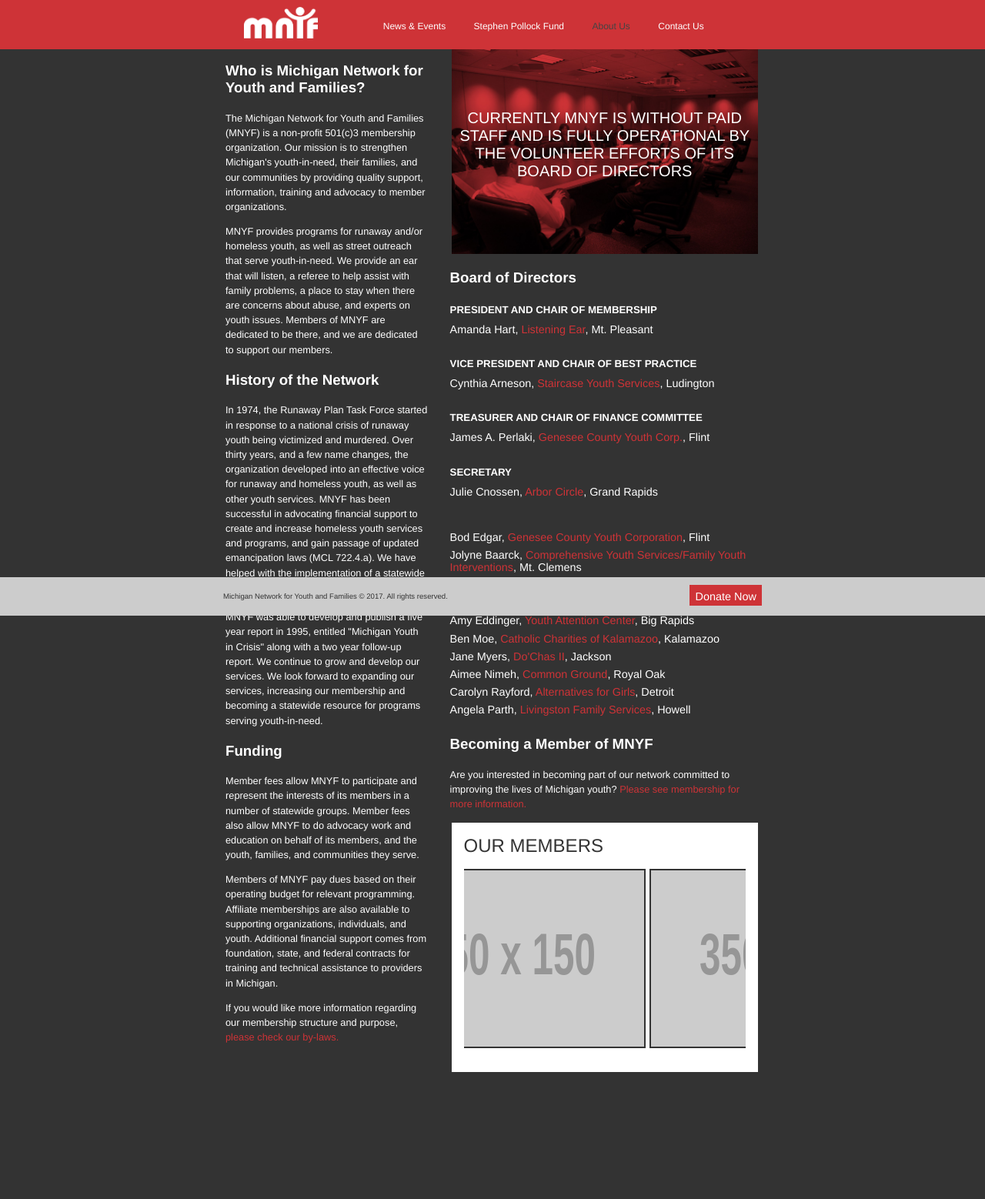
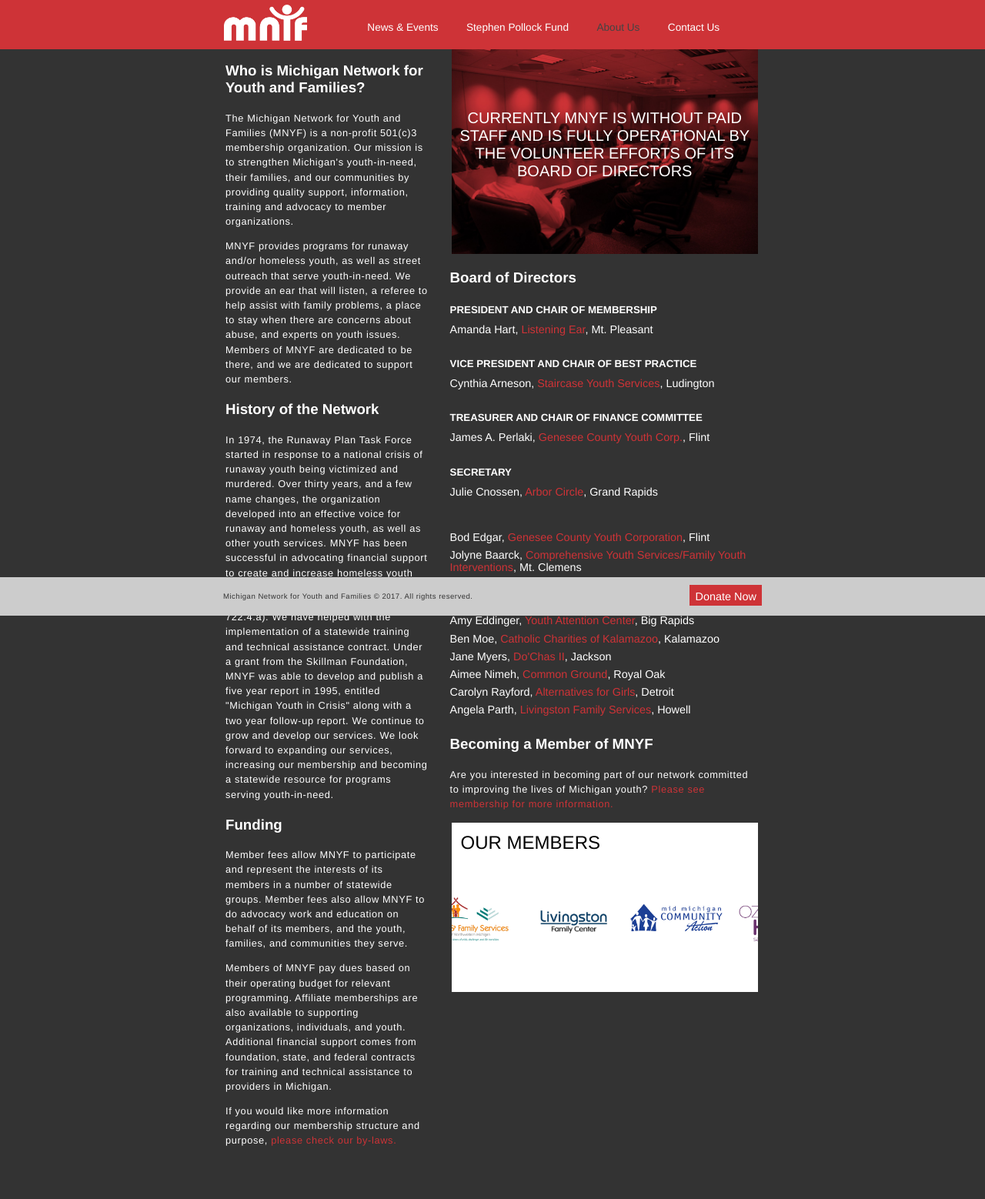
Before and after one commit to blakeoli34/mnyf, a PHP site: page /about.php in a window 1280 px wide. Shown: the whole page at 77% size. Before the commit the page ends 1393 px from the top, so only its background shows below. Run offline with PHP 8.4, Linux system fonts and the light colour scheme; grey boxes labelled with a size stand in for pictures from a placeholder-image service; some libraries are stand-ins or nearby versions.

Commit message:
Getting some progress fam

```diff
--- a/about.php
+++ b/about.php
@@ -82,22 +82,30 @@
 					</ul>
 					<h3>Becoming a Member of MNYF</h3>
 					<p>Are you interested in becoming part of our network committed to improving the lives of Michigan youth? <a href="#">Please see membership for more information.</a></p>
-					<div class="textbox white nolink">
-						<h1>Our<span class="light"> Members</span></h1>
-						<div class="container">
-						    <div class="photobanner">
-						        <img class="first" src="http://placehold.it/350x150">
-						        <img src="http://placehold.it/350x150">
-						        <img src="http://placehold.it/350x150">
-						        <img src="http://placehold.it/350x150">
-						        <img src="http://placehold.it/350x150">
-						        <img src="http://placehold.it/350x150">
-						        <img src="http://placehold.it/350x150">
-						        <img src="http://placehold.it/350x150">
-						        <img src="http://placehold.it/350x150">
-						        <img src="http://placehold.it/350x150">
-						    </div>
-						</div>
+					<div class="white nolink">
+						<a href="members.php">
+							<h1 class="extra">Our<span class="light"> Members</span></h1>
+							<div class="container">
+							    <div class="photobanner">
+							        <img class="first" src="img/members/alternative-for-girls.png" alt="Alternative For Girls">
+							 	    <img src="img/members/arbor-circle-color.png" alt="Arbor Circle Color">
+									<img src="img/members/ark-services-for-youth.png" alt="Ark Services For Youth">
+									<img src="img/members/child-and-families-charitites.png"  alt="Child And Families Charitites">
+									<img src="img/members/child-and-family-services.png"  alt="Child And Family Services">
+									<img src="img/members/livingston-family-center.png"  alt="Livingston Family Center">
+									<img src="img/members/mid-michigan-community-action.png"  alt="Mid Michigan Community Action">
+									<img src="img/members/ozone-house.png"  alt="Ozone House">
+									<img src="img/members/ruth-ellis-center.png"  alt="Ruth Ellis Center">
+									<img src="img/members/saginaw-county-youth-protection-council.png"  alt="Saginaw County Youth Protection Council">
+									<img src="img/members/staircase-youth-services.png"  alt="Staircase Youth Services">
+									<img src="img/members/starfish-family-services.png"  alt="Starfish Family Services">
+									<img src="img/members/youth-attention-center.png"  alt="Youth Attention Center">
+							        <img src="img/members/alternative-for-girls.png" alt="Alternative For Girls">
+							 	    <img src="img/members/arbor-circle-color.png" alt="Arbor Circle Color">
+									<img src="img/members/ark-services-for-youth.png" alt="Ark Services For Youth">
+							    </div>
+							</div>
+						</a>
 					</div>
 		</div>
 	</div>
--- a/css/global.css
+++ b/css/global.css
@@ -38,6 +38,7 @@
 	font-size:.8em;
 	font-weight:300;
 	line-height:1.5em;
+	letter-spacing:.05em;
 }
 a {
 	text-decoration:none;
@@ -116,10 +117,19 @@
 	text-align:center;
 	font-size:.7em;
 	margin-bottom:1em;
+	color:#555;
+}
+.memberpage a:hover {
+	color:#ce3337;
+}
+.memberpage a:hover img {
+	border:1px solid #ce3337;
+	transition:all 0.4s;
 }
 .memberpage > div > a > img {
-	border:1px solid #ce3337;
+	border:1px solid #555;
 	margin-bottom:.5em;
+	transition:all 0.4s;
 }
 .footercontent {
 	width:100%;
@@ -178,6 +188,7 @@
 }
 .nolink {
 	cursor:default;
+	border:2px solid #333;
 }
 .nolink:hover {
 	border:2px solid #333;
@@ -249,7 +260,7 @@
 }
 p.caption {
 	color:#ccc;
-	font-size:0.7em;
+	font-size:0.8em;
 	text-align:center;
 	line-height:1.5em;
 	font-weight:400;
@@ -273,7 +284,7 @@
 }
 ul.nav {
 	width:100%;
-	-webkit-margin-before: .5em;
+	-webkit-margin-before: .4em;
 	-webkit-margin-after: .5em;
 	-webkit-margin-start: 0px;
 	-webkit-margin-end: 0px;
@@ -291,7 +302,7 @@
 	text-decoration:none;
 	color:rgba(255,255,255,1);
 	transition:all 0.3s;
-	font-size:0.75em;
+	font-size:0.85em;
 }
 ul.nav li a:hover {
 	color:rgba(255,255,255,0.4);
@@ -544,25 +555,33 @@
 
 /* photo scroll */
 /* Photo Banner */
+.extra {
+	text-transform:uppercase;
+	font-size:1.5em;
+	font-weight:500;
+	-webkit-margin-before:0;
+	margin:0.5em 0 0 0.5em;
+	color:#000;
+}
 .container {
     width: 100%;
     overflow: hidden;
-    margin: 10px auto;
+    margin: 0px auto;
     background: white;
 }
 
-.photobanner, .photobanner2 {
-    height: 233px;
-    width: 3550px;
-    margin-bottom: 5px;
+.photobanner {
+    height: 180px;
+    width: 2160px;
+	padding:25px 0 25px 0;
     font-size: 0;
 }
 
-.photobanner img, .photobanner2 img {
-	margin-bottom: 10px;
-	margin-right: 5px;
-	height: 233px;
-	width: 350px;
+.photobanner img {
+	margin-right:10px;
+	height: 125px;
+	width: 125px;
+	border:solid 1px transparent !important;
 }
 
 .photobanner img  {
@@ -574,82 +593,50 @@
 }
 
 .photobanner img:hover {
-    -webkit-transform: scale(1.2);
-    -moz-transform: scale(1.2);
-    -o-transform: scale(1.2);
-    -ms-transform: scale(1.2);
-    transform: scale(1.2);
+    -webkit-transform: scale(1.1);
+    -moz-transform: scale(1.1);
+    -o-transform: scale(1.1);
+    -ms-transform: scale(1.1);
+    transform: scale(1.1);
     cursor: pointer;
+	border:solid 1px transparent !important;
 
-    -webkit-box-shadow: 0px 3px 5px rgba(0,0,0,0.2);
-    -moz-box-shadow: 0px 3px 5px rgba(0,0,0,0.2);
-    box-shadow: 0px 3px 5px rgba(0,0,0,0.2);
+    -webkit-box-shadow: 0px 3px 5px rgba(0,0,0,0.1);
+    -moz-box-shadow: 0px 3px 5px rgba(0,0,0,0.1);
+    box-shadow: 0px 3px 5px rgba(0,0,0,0.1);
 }
 
 
 /*keyframe animations*/
 .first {
-    -webkit-animation: bannermove 30s linear infinite;
-       -moz-animation: bannermove 30s linear infinite;
-        -ms-animation: bannermove 30s linear infinite;
-         -o-animation: bannermove 30s linear infinite;
-            animation: bannermove 30s linear infinite;
+    -webkit-animation: bannermove 20s linear infinite;
+       -moz-animation: bannermove 20s linear infinite;
+        -ms-animation: bannermove 20s linear infinite;
+         -o-animation: bannermove 20s linear infinite;
+            animation: bannermove 20s linear infinite;
 }
 
 @keyframes "bannermove" {
- 0% {margin-left: 0px;}
- 100% {margin-left: -2130px;}
+    0% {margin-left: 0px;}
+    100% {margin-left: -1755px;}
 }
 
 @-moz-keyframes bannermove {
- 0% {margin-left: 0px;}
- 100% {margin-left: -2130px;}
+    0% {margin-left: 0px;}
+    100% {margin-left: -1755px;}
 }
 
 @-webkit-keyframes "bannermove" {
- 0% {margin-left: 0px;}
- 100% {margin-left: -2130px;}
+    0% {margin-left: 0px;}
+    100% {margin-left: -1755px;}
 }
 
 @-ms-keyframes "bannermove" {
- 0% {margin-left: 0px;}
- 100% {margin-left: -2130px;}
+    0% {margin-left: 0px;}
+    100% {margin-left: -1755px;}
 }
 
 @-o-keyframes "bannermove" {
- 0% {margin-left: 0px;}
- 100% {margin-left: -2130px;}
+    0% {margin-left: 0px;}
+    100% {margin-left: -1755px;}
 }
-
-.second {
-    -webkit-animation: bannermoves 30s linear infinite;
-       -moz-animation: bannermoves 30s linear infinite;
-        -ms-animation: bannermoves 30s linear infinite;
-         -o-animation: bannermoves 30s linear infinite;
-            animation: bannermoves 30s linear infinite;
-}
-
-@keyframes "bannermoves" {
- 0% {margin-left: -2130px;}
- 100% {margin-left: 0px;}
-}
-
-@-moz-keyframes bannermoves {
- 0% {margin-left: -2130px;}
- 100% {margin-left: 0px;}
-}
-
-@-webkit-keyframes "bannermoves" {
- 0% {margin-left: -2130px;}
- 100% {margin-left: 0px;}
-}
-
-@-ms-keyframes "bannermoves" {
- 0% {margin-left: -2130px;}
- 100% {margin-left: 0px;}
-}
-
-@-o-keyframes "bannermoves" {
- 0% {margin-left: -2130px;}
- 100% {margin-left: 0px;}
-}
--- a/index.php
+++ b/index.php
@@ -32,7 +32,7 @@
 		<div class="col-6">
 			<div class="textbox gray nolink">
 				<h1>MichFed<span class="light"> Member</span></h1>
-				<p>The mission of the Michigan Federation for Children and Families is to unite private, nonprofit human service providers, advocates, customers, individuals and funders to influence public policy in support of children, families and individuals' reaching their full potential; identify, develop and implement efficient and effective services to Michigan's most vulnerable children and families; and support and enhance the ability of Michigan's private, nonprofit agencies to provide human services.</p>
+				<p>The mission of the Michigan Federation for Children and Families is to unite private, nonprofit human service providers, advocates, customers, individuals and funders to influence public policy in support of children, families and individuals' reaching their full potential.</p>
 			</div>
 		</div>
 		<div class="col-6">
@@ -44,7 +44,7 @@
 					</div>
 					<div class="col-8">
 						<h5>@MNYFMichigan</h5>
-						<p>Follow our Facebook page for updates on events, application deadlines, publications, and other information about our organization!</p>
+						<p>Follow our Facebook page for updates on events, deadlines, and other information about our organization!</p>
 					</div>
 					<div class="clear"></div>
 				</a>
```
Also changed, not shown: members.php (+13 -13 lines), img/members/alternative-for-girls.png (added), img/members/arbor-circle-color.png (added), img/members/ark-services-for-youth.png (added), img/members/child-and-families-charitites.png (added), img/members/child-and-family-services.png (added), img/members/livingston-family-center.png (added), img/members/mid-michigan-community-action.png (added), img/members/ozone-house.png (added), img/members/ruth-ellis-center.png (added), img/members/saginaw-county-youth-protection-council.png (added), img/members/staircase-youth-services.png (added), img/members/starfish-family-services.png (added), img/members/youth-attention-center.png (added).
